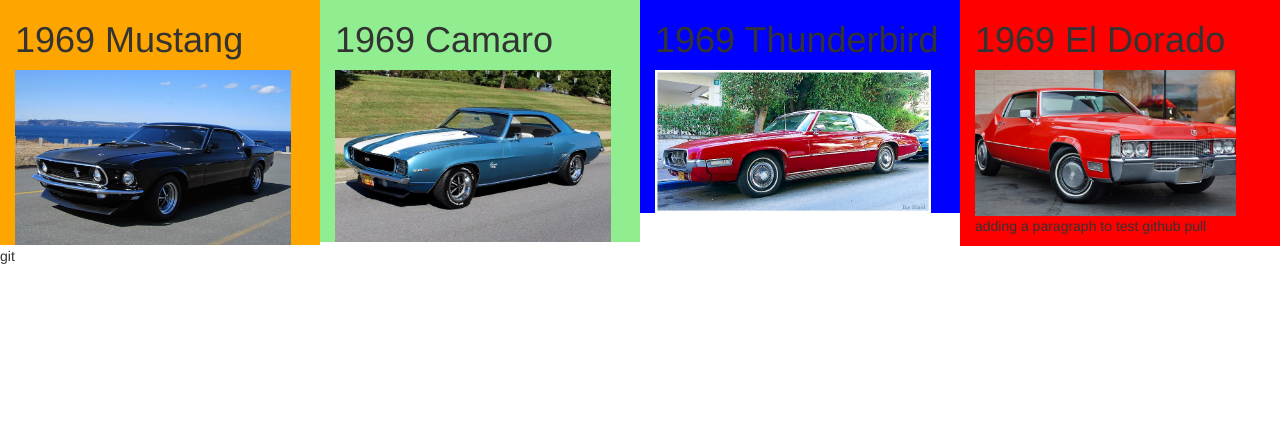
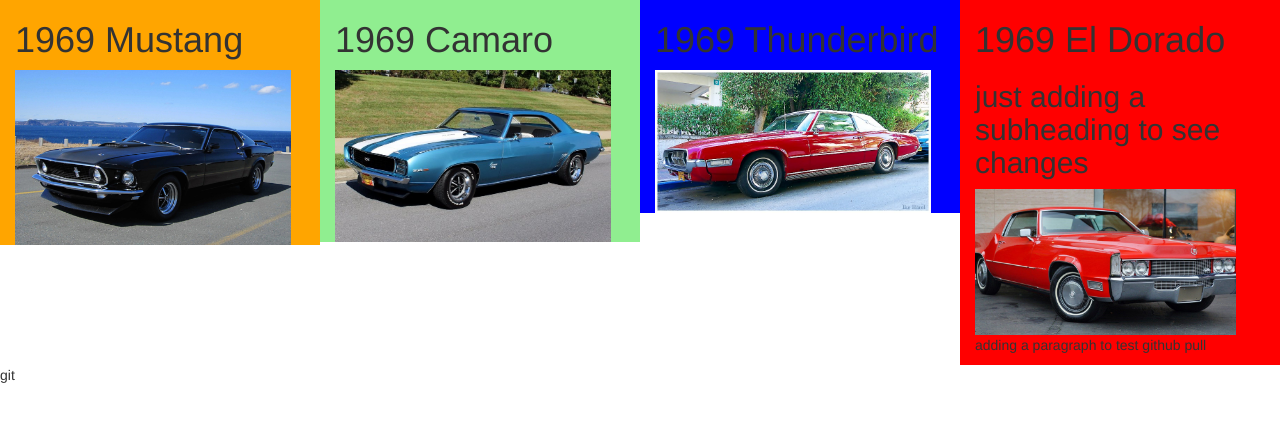
Before and after one commit to edrod1509/bootstrap1, a plain HTML site: page index.html in a window 1280 px wide. Drawn offline with nearby package versions, Linux system fonts and the light colour scheme.

Commit message:
adding h2

```diff
--- a/index.html
+++ b/index.html
@@ -27,6 +27,8 @@
 	 		<div class="col-sm-6 col-md-3" style="background-color: red">
 
 	 			<h1> 1969 El Dorado</h1>
+	 			<h2> just adding a subheading to see changes
+	 			</h2>
 	 			<img src="eldorado1.jpg" heght="100%" width="90%">
 				<p> adding a paragraph to test github pull </a>
 	 		</div>
```
